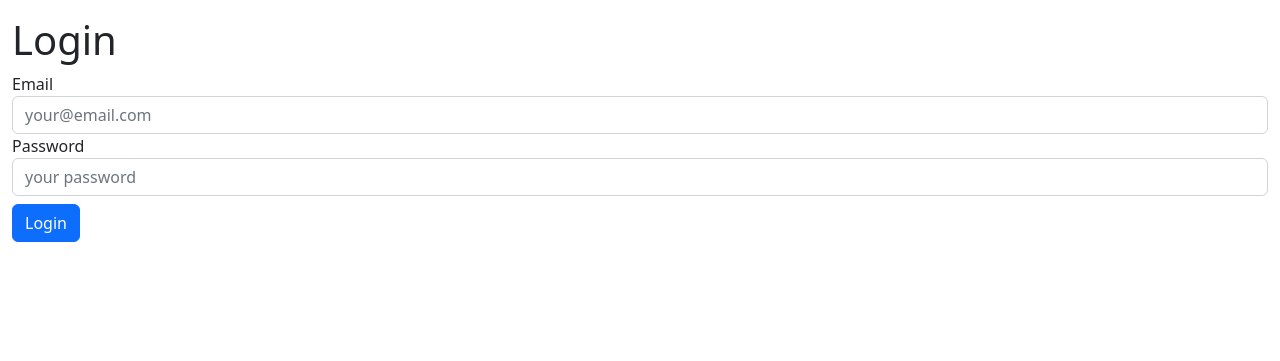
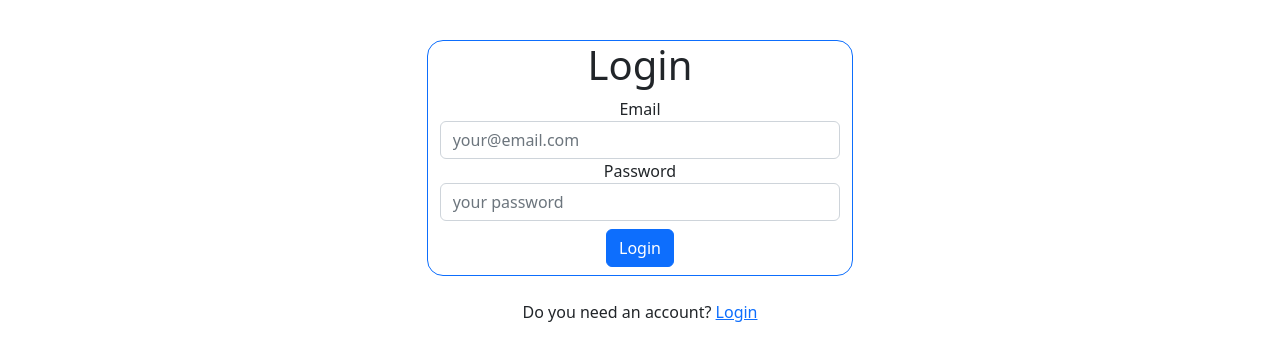
Before and after one commit to Sai-Santhan/video-membership-site, a Python web app: template app/templates/auth/login.html in a window 1280 px wide. Shown: the part 56-417 px from the top of the page. Run offline with Jinja, Linux system fonts and the light colour scheme; the template is opened without the code that fills it, so the values that code supplies are empty; some libraries are stand-ins or nearby versions.

Commit message:
Used Grid & 'if' condition to check if the user is authenticated & added a link to signup at the end.

```diff
--- a/app/templates/auth/login.html
+++ b/app/templates/auth/login.html
@@ -1,10 +1,14 @@
 {% extends "base.html" %}
 
 {% block content %}
+    <div class="row">
+        <div class="col-md-4 text-center mx-auto mt-4 rounded-4 border border-primary">
             <h1>Login</h1>
 
             {% include 'snippets/form_errors.html' %}
-
+            {% if request.user.is_authenticated %}
+                <h6>You are already Logged in. Would you like to Log out?</h6>
+            {% else %}
                 <form method='POST'>
                     <div>
                         <label for='email'>Email</label>
@@ -16,7 +20,17 @@
                         <input class='form-control' type='password' id='password' name='password'
                                placeholder='your password'/>
                     </div>
-        <button class='btn btn-primary mt-2' type='submit'>Login</button>
+                    <button class='btn btn-primary m-2' type='submit'>Login</button>
 
                 </form>
+
+            {% endif %}
+
+        </div>
+        <div class="mt-4 text-center">
+            <p>
+                Do you need an account? <a href="/signup">Login</a>
+            </p>
+        </div>
+    </div>
 {% endblock %}
```
Lines whose indentation alone changed are shown as unchanged.
